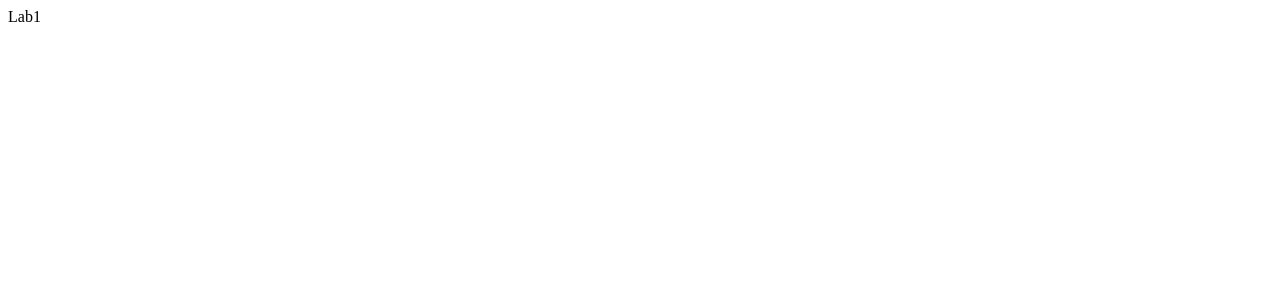
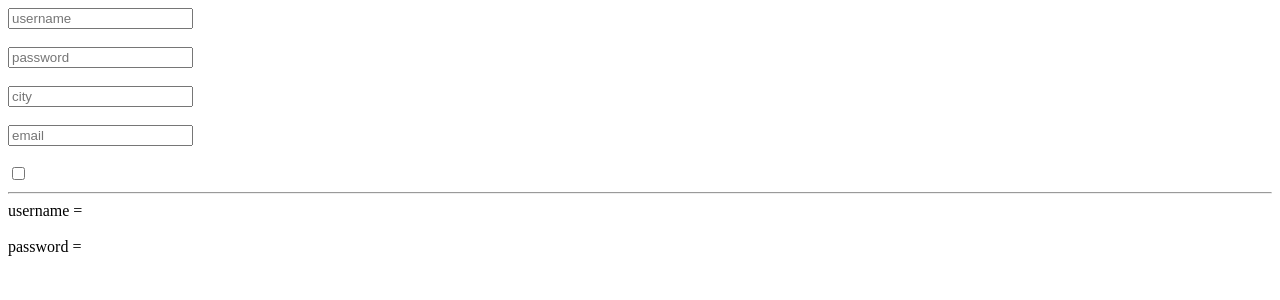
Before and after one commit to gavand-sagar/vite-project-feb-react-mui, a React (Vite) app: page / in a window 1280 px wide. Shown: the top 300 px of the page. Built offline with nearby package versions, Linux system fonts and the light colour scheme.

Commit message:
simple input onChange

```diff
--- a/src/HandleInput/Lab1.tsx
+++ b/src/HandleInput/Lab1.tsx
@@ -1,9 +1,52 @@
-import React from 'react'
+import React, { useState } from 'react'
 
 type Props = {}
 
-export default function Lab1({}: Props) {
-  return (
-    <div>Lab1</div>
-  )
+export default function Lab1({ }: Props) {
+    let [username, setUsername] = useState<string>('') //
+    let [password, setPassword] = useState<string>('') //
+    let [email, setEmail] = useState<string>('') //
+    let [city, setCity] = useState<string>('') //
+
+    // function handleUsername(event: any) {
+    //     setUsername(event.target.value)
+    // }
+
+    // function handlePassword(event: any) {
+    //     setPassword(event.target.value)
+    // }
+
+    function handleChange(event) {
+        if (event.target.name == 'username') {
+            setUsername(event.target.value)
+        } else if (event.target.name == 'password') {
+            setPassword(event.target.value)
+        }
+    }
+    function handleCheckbox(event: any) {
+        console.log(event.target.checked)
+    }
+    return (
+        <div>
+            <input name='username' placeholder='username' type='text' onChange={handleChange} />
+            <br />
+            <br />
+            <input name='password' placeholder='password' type='text' onChange={handleChange} />
+            <br />
+            <br />
+            <input name='city' placeholder='city' type='text' onChange={handleChange} />
+            <br />
+            <br />
+            <input name='email' placeholder='email' type='text' onChange={handleChange} />
+            <br />
+            <br />
+
+            <input type='checkbox' onChange={handleCheckbox} />
+            <hr />
+            username = {username}
+            <br />
+            <br />
+            password = {password}
+        </div>
+    )
 }
```
